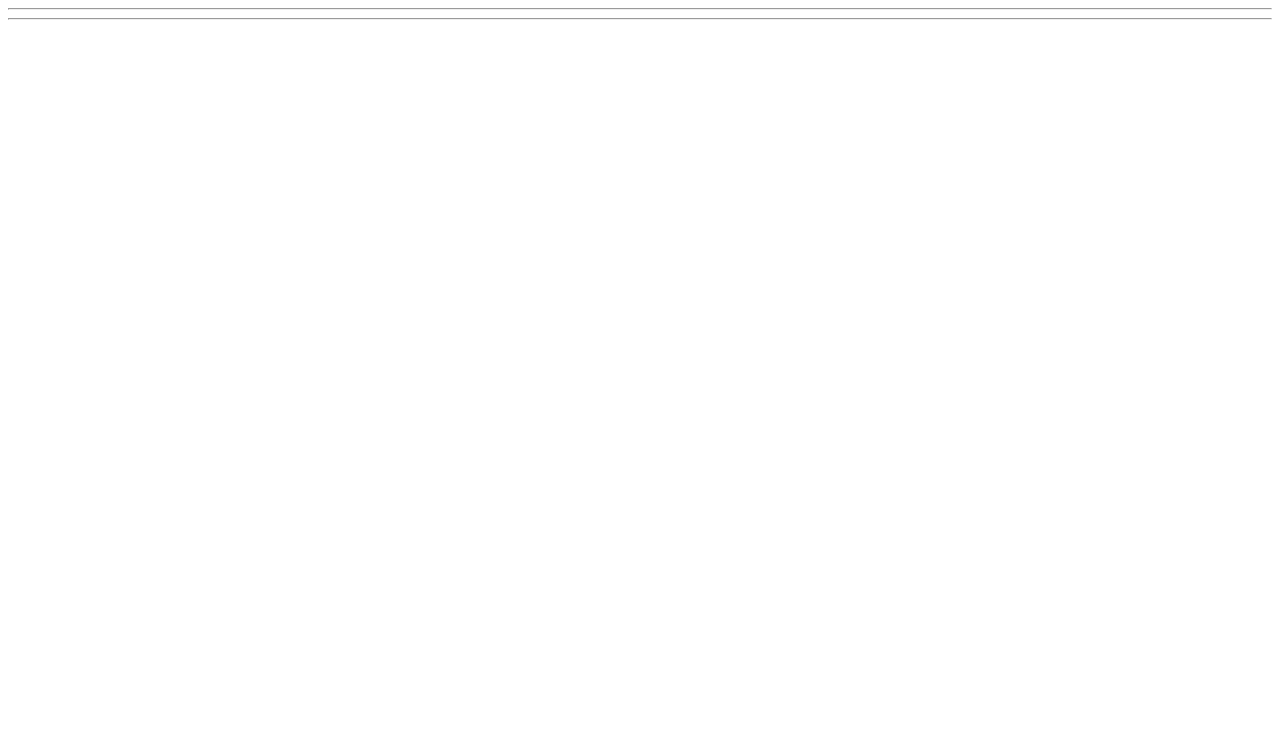
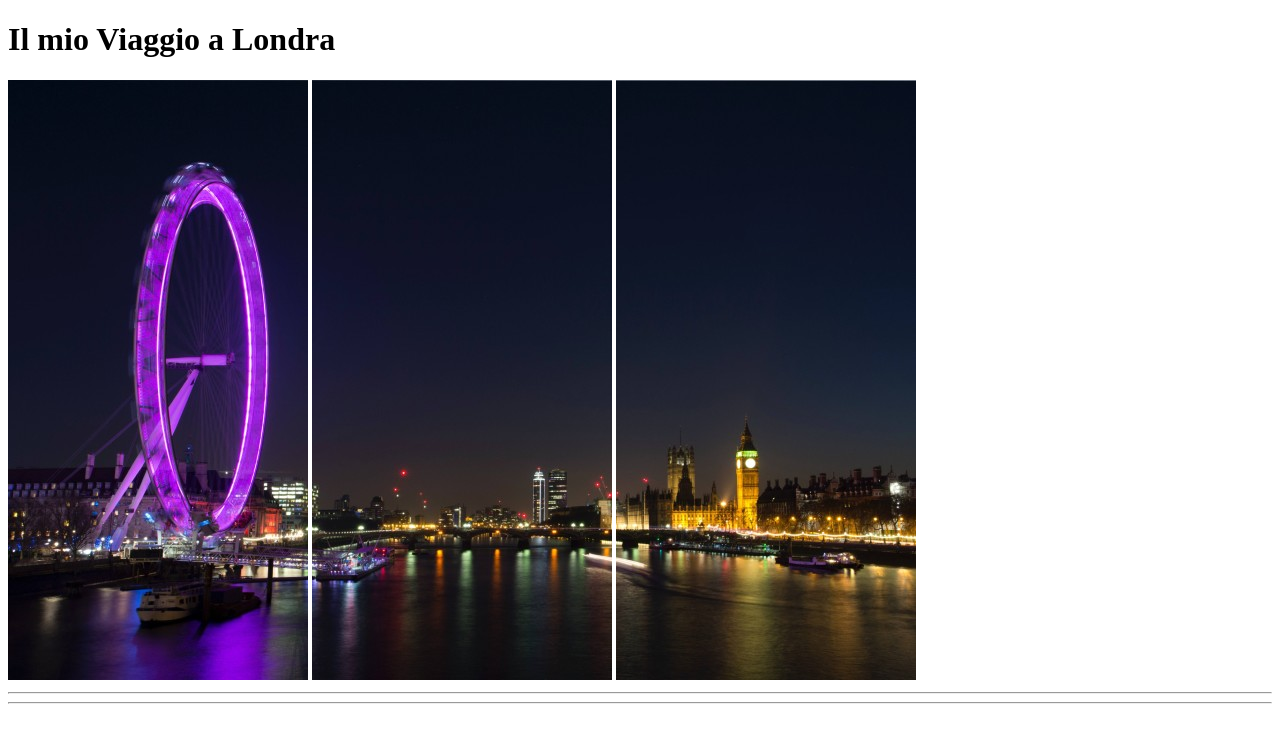
Before and after one commit to agostinopique/html-london-trip, a plain HTML site: page index.html in a window 1280 px wide. Drawn offline with Linux system fonts and the light colour scheme.

Commit message:
inserimento delle immagine dell'header

```diff
--- a/index.html
+++ b/index.html
@@ -11,7 +11,10 @@
 <body>
   <!-- Sezione di testa -->
   <header>
-
+    <h1>Il mio Viaggio a Londra</h1>
+    <img src="./img/assets/img/pexels-bill-emrich-230794-0.jpg" alt="skyline1">
+    <img src="./img/assets/img/pexels-bill-emrich-230794-1.jpg"alt="skyline2">
+    <img src="./img/assets/img/pexels-bill-emrich-230794-2.jpg" alt="skyline3">
   </header>
 
   <hr>
```
